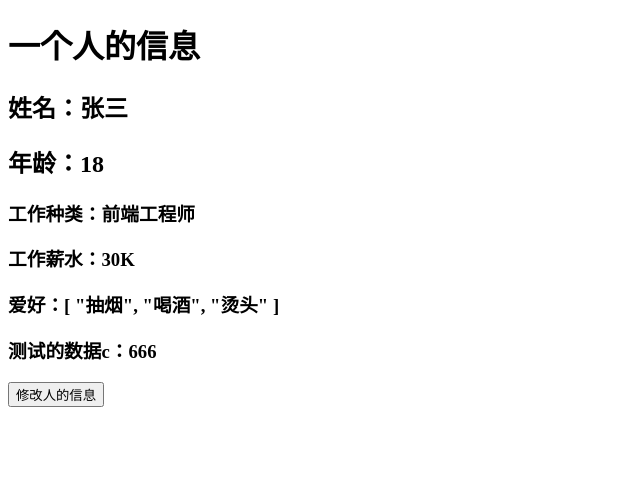
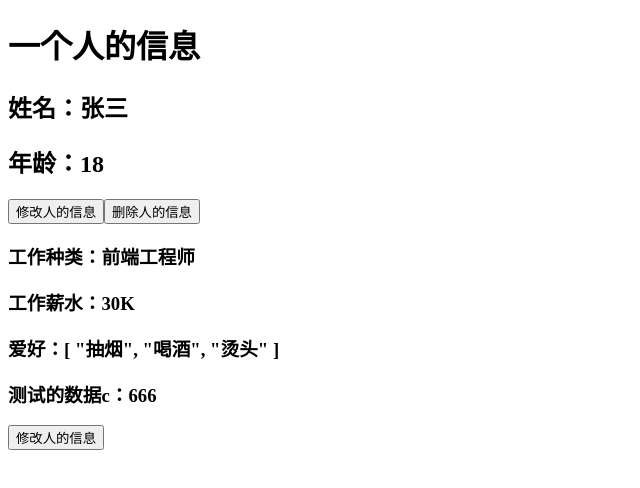
Before and after one commit to Carefree-happy/vue-project, a Vue app: page / in a window 1280 px wide. Shown: the top 488 px of the page, without its empty margins (0-640 px from the left). Built offline with nearby package versions, Linux system fonts and the light colour scheme.

Commit message:
feat: reactive增删数据

```diff
--- a/src/App.vue
+++ b/src/App.vue
@@ -2,6 +2,9 @@
 	<h1>一个人的信息</h1>
 	<h2>姓名：{{person.name}}</h2>
 	<h2>年龄：{{person.age}}</h2>
+	<h2 v-show="person.sex">性别：{{person.sex}}</h2>
+	<button @click="addInfo">修改人的信息</button>
+	<button @click="delInfo">删除人的信息</button>
 	<h3>工作种类：{{person.job.type}}</h3>
 	<h3>工作薪水：{{person.job.salary}}</h3>
 	<h3>爱好：{{person.hobby}}</h3>
@@ -30,6 +33,14 @@
 				hobby:['抽烟','喝酒','烫头']
 			})
 
+			function addInfo() {
+				person.sex = '男'
+			}
+
+			function delInfo() {
+				delete person.sex
+			}
+
 			//方法
 			function changeInfo(){
 				person.name = '李四'
@@ -43,7 +54,9 @@
 			//返回一个对象（常用）
 			return {
 				person,
-				changeInfo
+				changeInfo,
+				addInfo,
+				delInfo
 			}
 		}
 	}
```
